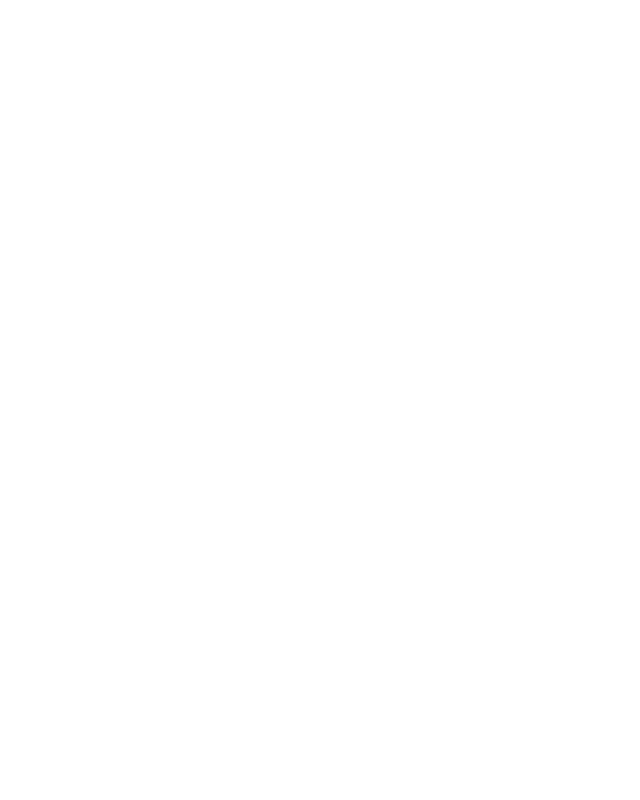
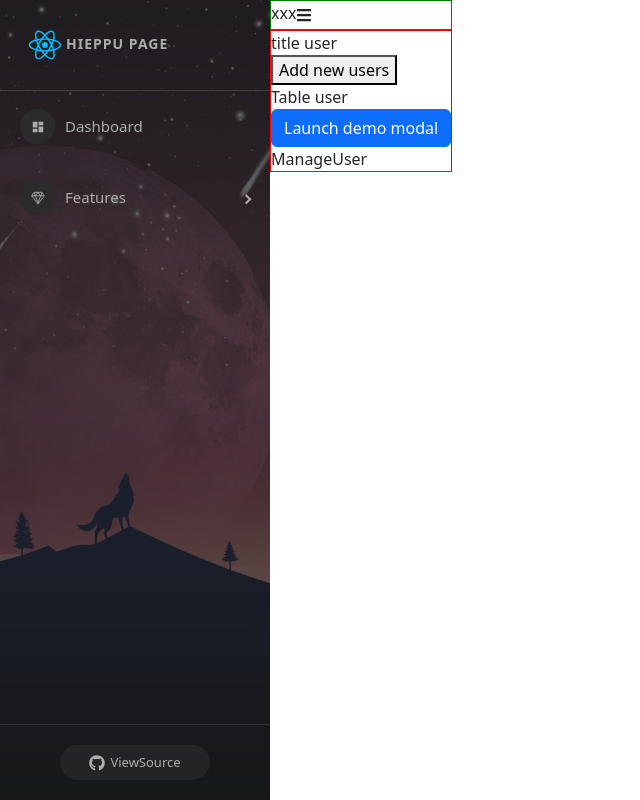
Before and after one commit to HIEUHIEP/react-hook-basic, a React (Create React App) app: page /admins/manage-users in a window 1280 px wide. Before the commit this address had no page. Shown: the whole page, without its empty margins (0-640 px from the left). Built offline with nearby package versions, Linux system fonts and the light colour scheme.

Commit message:
create modal create user

```diff
--- a/src/App.js
+++ b/src/App.js
@@ -1,6 +1,6 @@
 import './App.scss';
 import Header from './components/Header/Header';
-import { Link, Outlet } from "react-router-dom";
+import { Outlet } from "react-router-dom";
 
 
 const App = () => {
--- a/src/App.scss
+++ b/src/App.scss
@@ -66,6 +66,7 @@
         padding: 0 15px;
         color: white;
         height: 42px;
+        border: none;
         &:hover{
           background: #7f7c7c;
         }
--- a/src/components/Admin/Admin.js
+++ b/src/components/Admin/Admin.js
@@ -2,6 +2,8 @@
 import "./Admin.scss";
 import { FaBars } from 'react-icons/fa';
 import { useState } from "react";
+import { Outlet } from "react-router-dom";
+
 
 const Admin = () => {
     const [collapsed, setCollapsed] = useState(false);
@@ -11,8 +13,12 @@
                 <SideBar collapsed={collapsed} />
             </div>
             <div className="admin-content">
-                <FaBars onClick={() => setCollapsed(!collapsed)} />
-                connnn
+                <div className="admin-header">
+                    xxx<FaBars onClick={() => setCollapsed(!collapsed)} />
+                </div>
+                <div className="admin-main">
+                    <Outlet></Outlet>
+                </div>
             </div>
         </div>
     )
--- a/src/components/Admin/Admin.scss
+++ b/src/components/Admin/Admin.scss
@@ -5,4 +5,14 @@
             height: 100vh !important;
         }
     }
+    .admin-content {
+        .admin-header {
+            height: 30px;
+            border: 1px solid green;
+        }
+        .admin-main{
+            border: 1px solid red;
+
+        }
+    }
 }
--- /dev/null
+++ b/src/components/Admin/Content/Dashboard.js
@@ -0,0 +1,9 @@
+const Dashboard = (props) => {
+    return (
+        <div>
+            Dashboard
+        </div>
+    )
+}
+
+export default Dashboard;
--- /dev/null
+++ b/src/components/Admin/Content/ManageUser.js
@@ -0,0 +1,24 @@
+import ModalCreateUser from "./ModalCreateUser";
+import "./ManageUser.scss"
+const ManageUser = (props) => {
+    return (
+        <div className="manage-users-container">
+            <div className="title">
+                title user
+            </div>
+            <div className="user-content">
+                <div>
+                    <button>Add new users</button>
+                </div>
+                <div>
+                    Table user
+
+                </div>
+                <ModalCreateUser></ModalCreateUser>
+            </div>
+            ManageUser
+        </div>
+    )
+}
+
+export default ManageUser;
--- /dev/null
+++ b/src/components/Admin/Content/ManageUser.scss
@@ -0,0 +1,39 @@
+.manage-users-container{
+    .user-content{
+        .img-preview{
+            border: 1px solid red;
+            height: 150px;
+        }
+    }
+}
+
+.modal-add-user{
+    .img-preview{
+        height: 150px;
+        border: 1px dotted #ccc;
+        border-radius: 5px;
+        display: flex;
+        justify-content: center;
+        align-items: center;
+        color: #ccc;
+        img {
+            max-width: 100%;
+            max-height: 100%;
+        }
+    }
+    .label-upload{
+        border-radius: 5px;
+        border: none;
+        display: flex;
+        gap: 5px;
+        align-items: center;
+        justify-content: center;
+        width: fit-content;
+        padding: 3px 14px;
+        background: #d5d4d4;
+        cursor: pointer;
+        &:hover{
+            background-color: #b9b9b9;
+        }
+    }
+}
--- /dev/null
+++ b/src/components/Admin/Content/ModalCreateUser.js
@@ -0,0 +1,99 @@
+import { useState } from 'react';
+import Button from 'react-bootstrap/Button';
+import Modal from 'react-bootstrap/Modal';
+import { FiPlusCircle } from "react-icons/fi";
+
+function ModalCreateUser() {
+    const [show, setShow] = useState(false);
+
+    const handleClose = () => setShow(false);
+    const handleShow = () => setShow(true);
+
+    const [email, setEmail] = useState("");
+    const [password, setPassword] = useState("");
+    const [username, setUsername] = useState("");
+    const [role, setRole] = useState("USER");
+    const [image, setImage] = useState("");
+    const [previewImage, setPreviewImage] = useState("");
+
+    const handleUploadImage = (event) => {
+        if (event.target && event.target.files && event.target.files[0]) {
+            setPreviewImage(URL.createObjectURL(event.target.files[0]))
+            setImage(event.target.files[0]);
+        }
+
+    }
+
+    return (
+        <>
+            <Button variant="primary" onClick={handleShow}>
+                Launch demo modal
+            </Button>
+
+            <Modal show={show} onHide={handleClose} size="xl" backdrop='static' className='modal-add-user'>
+                <Modal.Header closeButton>
+                    <Modal.Title>Add new user</Modal.Title>
+                </Modal.Header>
+                <Modal.Body>
+                    <form className="row g-3">
+                        <div className="col-md-6">
+                            <label className="form-label">Email</label>
+                            <input
+                                type="email"
+                                className="form-control"
+                                value={email}
+                                onChange={(event) => setEmail(event.target.value)}
+                            />
+                        </div>
+                        <div className="col-md-6">
+                            <label className="form-label">Password</label>
+                            <input
+                                type="password"
+                                className="form-control"
+                                value={password}
+                                onChange={(event) => setPassword(event.target.value)}
+                            />
+                        </div>
+                        <div className="col-md-6">
+                            <label className="form-label">Username</label>
+                            <input
+                                type="text"
+                                className="form-control"
+                                value={username}
+                                onChange={(event) => setUsername(event.target.value)}
+                            />
+                        </div>
+                        <div className="col-md-4">
+                            <label className="form-label">Role</label>
+                            <select className="form-select" onChange={(event) => setRole(event.target.value)} value={role}>
+                                <option value='USER'>USER</option>
+                                <option value='ADMIN'>ADMIN</option>
+                            </select>
+                        </div>
+                        <div className="col-md-12">
+                            <label className="form-label label-upload" htmlFor='labelUpload'><FiPlusCircle></FiPlusCircle> Upload file image</label>
+                            <input type="file" hidden id="labelUpload" onChange={(event) => handleUploadImage(event)}></input>
+                        </div>
+                        <div className="col-md-12 img-preview">
+                            {previewImage ?
+                                <img src={previewImage} />
+                                :
+                                <span>Preview image</span>}
+
+                        </div>
+                    </form>
+                </Modal.Body>
+                <Modal.Footer>
+                    <Button variant="secondary" onClick={handleClose}>
+                        Close
+                    </Button>
+                    <Button variant="primary" onClick={handleClose}>
+                        Save
+                    </Button>
+                </Modal.Footer>
+            </Modal>
+        </>
+    );
+}
+
+export default ModalCreateUser;
--- a/src/components/Admin/SideBar.js
+++ b/src/components/Admin/SideBar.js
@@ -15,6 +15,7 @@
 import { IoDiamondOutline } from "react-icons/io5";
 
 import "./SideBar.scss";
+import { Link } from 'react-router-dom';
 
 const SideBar = (props) => {
     const { image, collapsed, toggled, handleToggleSidebar } = props;
@@ -51,6 +52,7 @@
                             icon={<MdDashboard />}
                         >
                             Dashboard
+                            <Link to="/admins"></Link>
                         </MenuItem>
                     </Menu>
                     <Menu iconShape="circle">
@@ -58,7 +60,10 @@
                             icon={<IoDiamondOutline />}
                             title={'Features'}
                         >
-                            <MenuItem> Quản lý Users</MenuItem>
+                            <MenuItem>
+                                Quản lý Users
+                                <Link to="/admins/manage-users"></Link>
+                            </MenuItem>
                             <MenuItem> Quản lý Quiz</MenuItem>
                             <MenuItem> Quản lý Question</MenuItem>
                         </SubMenu>
--- a/src/components/Header/Header.js
+++ b/src/components/Header/Header.js
@@ -2,7 +2,7 @@
 import Nav from 'react-bootstrap/Nav';
 import Navbar from 'react-bootstrap/Navbar';
 import NavDropdown from 'react-bootstrap/NavDropdown';
-import { Link, NavLink } from "react-router-dom";
+import { NavLink } from "react-router-dom";
 
 const Header = () => {
     return (
--- a/src/index.js
+++ b/src/index.js
@@ -9,6 +9,8 @@
 import User from './components/Users/User';
 import Admin from './components/Admin/Admin';
 import HomePage from './components/Home/HomePage';
+import Dashboard from './components/Admin/Content/Dashboard';
+import ManageUser from './components/Admin/Content/ManageUser';
 
 
 const root = ReactDOM.createRoot(document.getElementById('root'));
@@ -21,7 +23,11 @@
           <Route index element={<HomePage />}></Route>
           <Route path="/users" element={<User />} />
         </Route>
-        <Route path="/admins" element={<Admin />} />
+
+        <Route path="/admins" element={<Admin />} >
+          <Route index element={<Dashboard />}></Route>
+          <Route path="manage-users" element={<ManageUser />} />
+        </Route>
       </Routes>
     </BrowserRouter>
 
```
